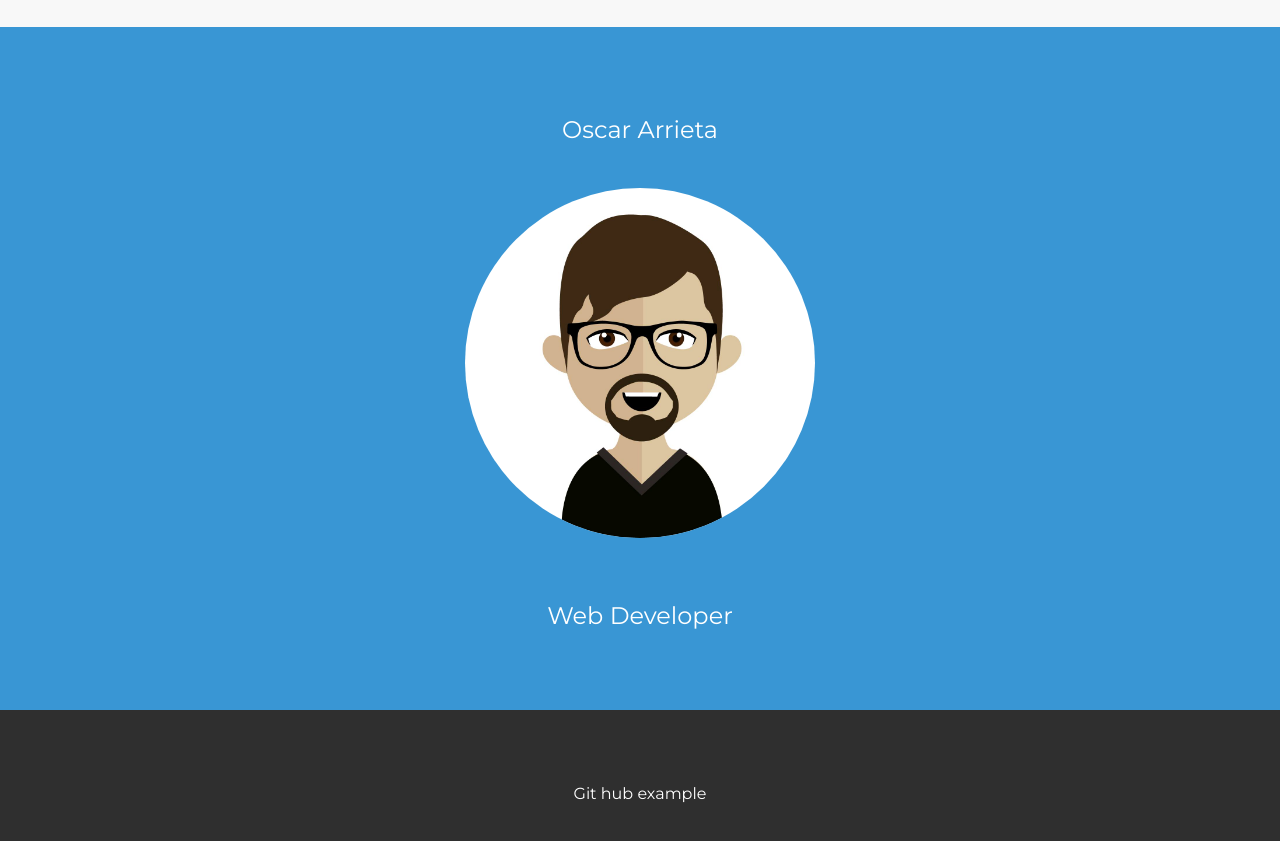
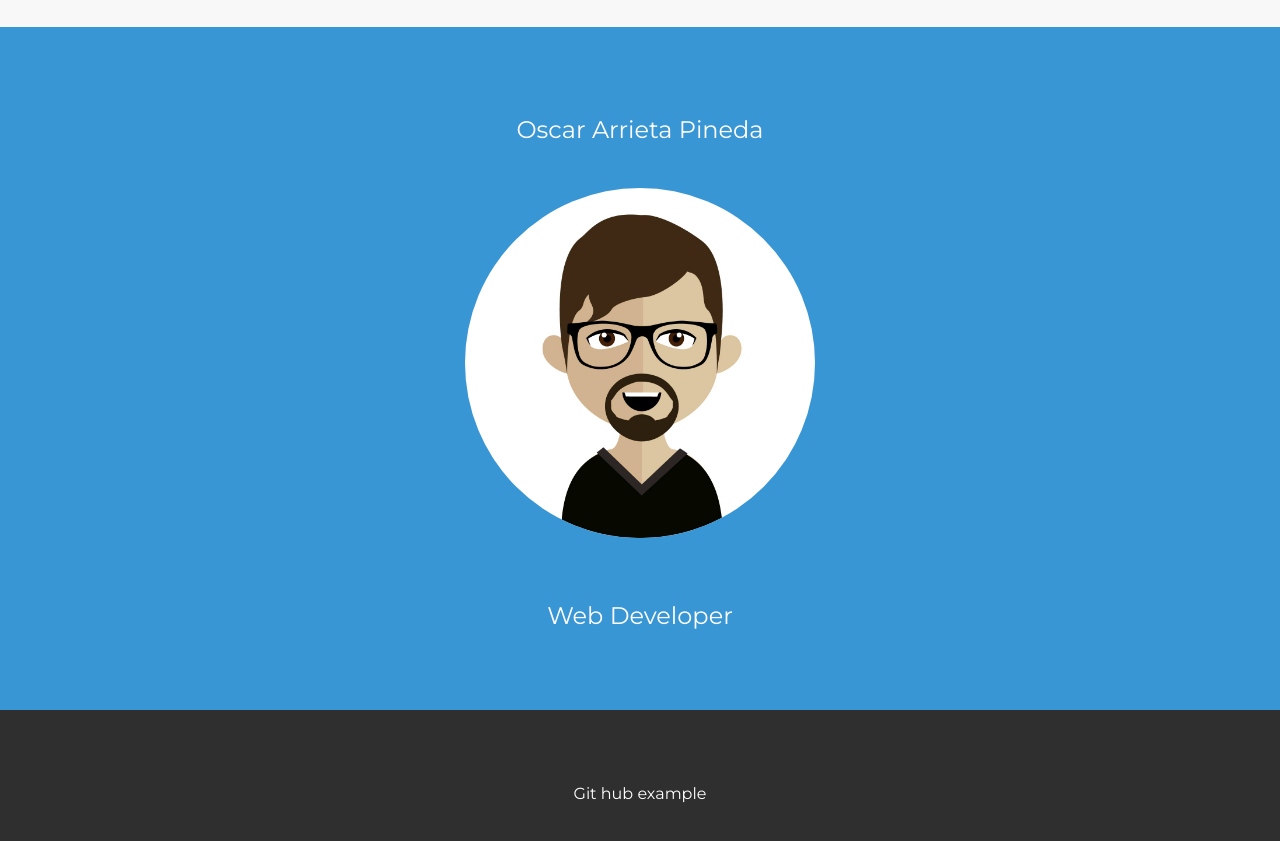
Before and after one commit to oscararrietapineda/Prueba, a plain HTML site: page index.html in a window 1280 px wide. Shown: the part 53-894 px from the top of the page. Drawn offline with nearby package versions, Linux system fonts and the light colour scheme.

Commit message:
Update index.html

```diff
--- a/index.html
+++ b/index.html
@@ -36,7 +36,7 @@
 
 <!-- First Container -->
 <div class="container-fluid bg-1 text-center">
-  <h3 class="margin">Oscar Arrieta</h3>
+  <h3 class="margin">Oscar Arrieta Pineda</h3>
   <img src="src/img/oscar.jpg" class="img-responsive img-circle margin" style="display:inline" alt="web" width="350" height="350">
   <h3>Web Developer</h3>
 </div>
```
